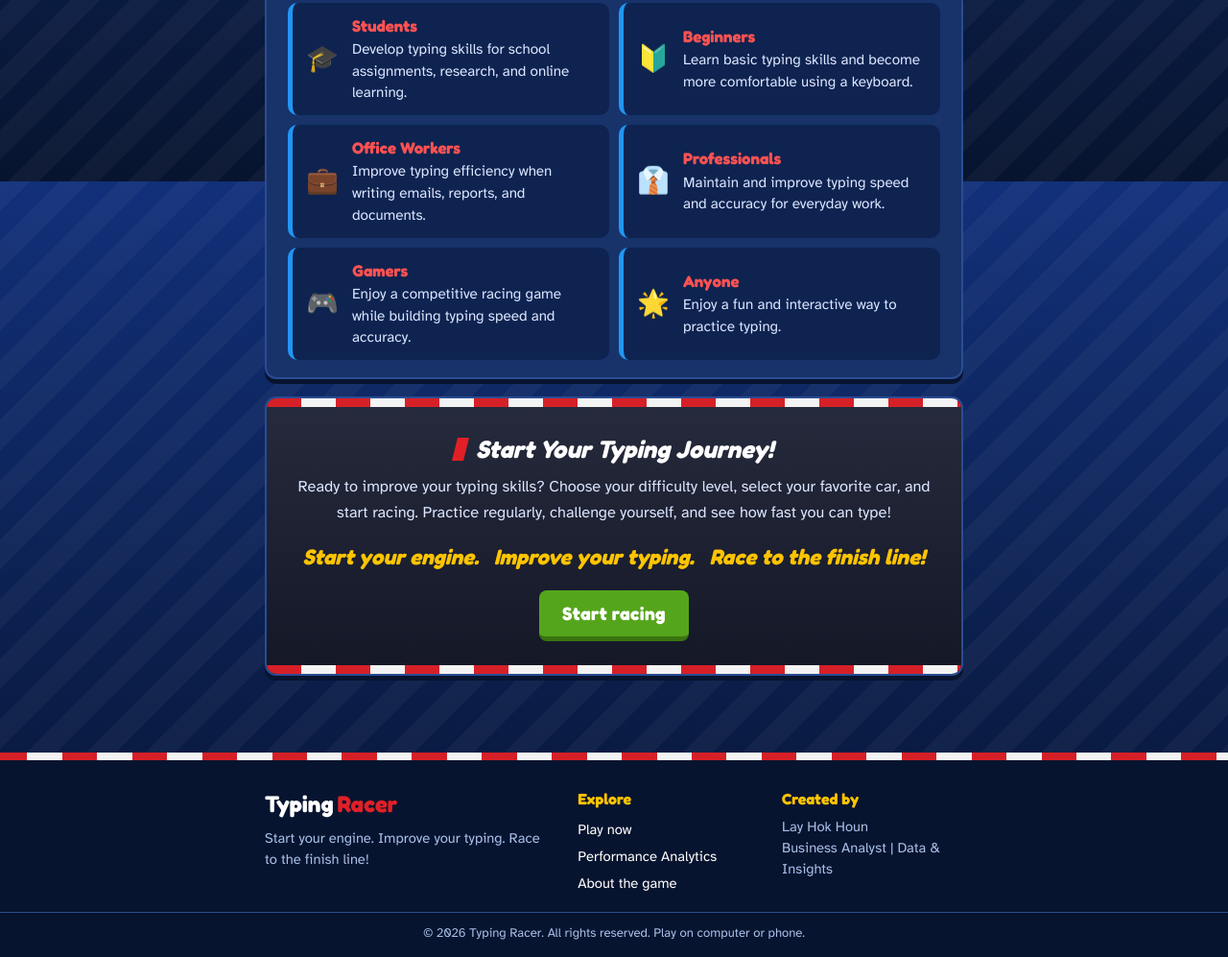
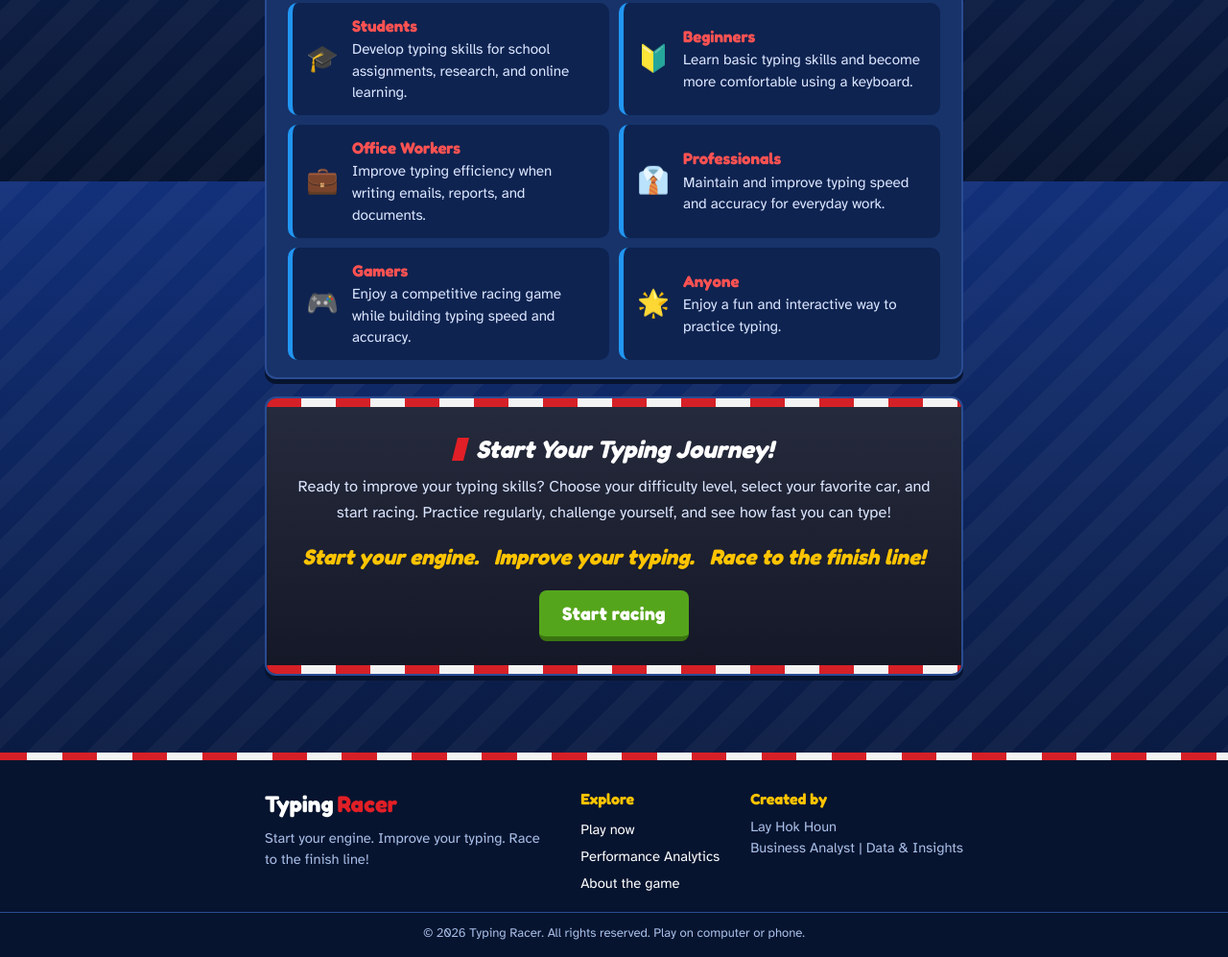
Before and after one commit to layhokk/Typing-Racing, a plain HTML site: page index.html in a window 1280 px wide. Shown: the part 4611-5608 px from the top of the page at 96% size. Drawn offline with Linux system fonts and the light colour scheme.

Commit message:
Add files via upload

```diff
--- a/index.html
+++ b/index.html
@@ -239,7 +239,8 @@ input.nm.bad{border-color:#e53935;box-shadow:0 0 0 3px rgba(229,57,53,.35)}
 .lbt td,.lbt th{height:34px;white-space:nowrap;overflow:hidden;text-overflow:ellipsis;max-width:0}.lbt th:nth-child(1),.lbt td:nth-child(1){width:44px;min-width:44px;max-width:none;overflow:visible}.lbt tr.e td{opacity:.4}
 #vizsec{margin-top:252px}
 #foot{position:relative;z-index:1;background:#07142f;border-top:8px solid transparent;border-image:repeating-linear-gradient(90deg,#d62027 0 36px,#f3f3f3 36px 72px) 8;color:#a9bfe8;margin-top:8px}
-#foot .fin{max-width:760px;margin:0 auto;padding:28px 16px 16px;display:grid;grid-template-columns:1.6fr 1fr 1fr;gap:24px}
+#foot .fin{max-width:760px;margin:0 auto;padding:28px 16px 16px;display:grid;grid-template-columns:1.3fr auto auto;gap:32px}
+#foot .fc p{white-space:nowrap}
 #foot b{display:block;color:#ffc400;font-family:'Fredoka',sans-serif;font-size:1rem;margin-bottom:6px}
 #foot p{margin:0;font-size:.92rem}
 #foot .fl2{font-family:'Fredoka',sans-serif;font-weight:700;font-size:1.5rem;color:#fff;margin-bottom:6px}
```
